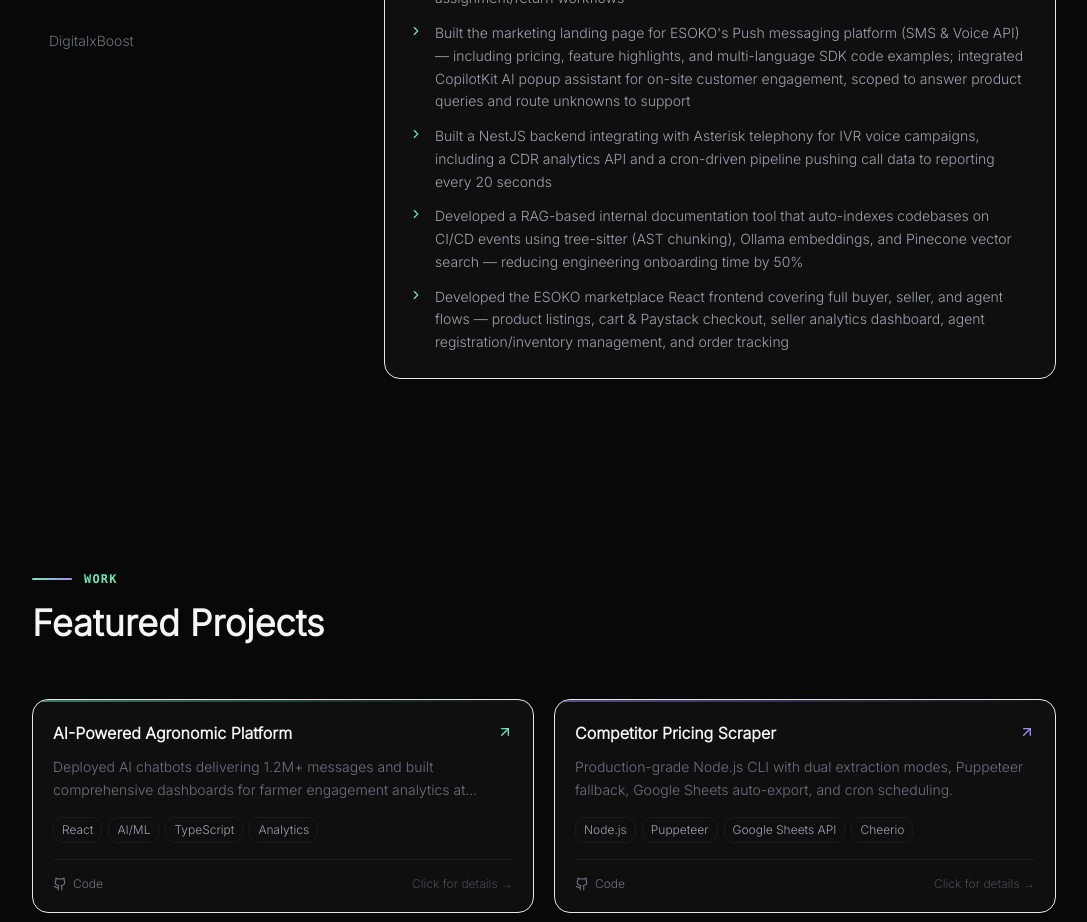
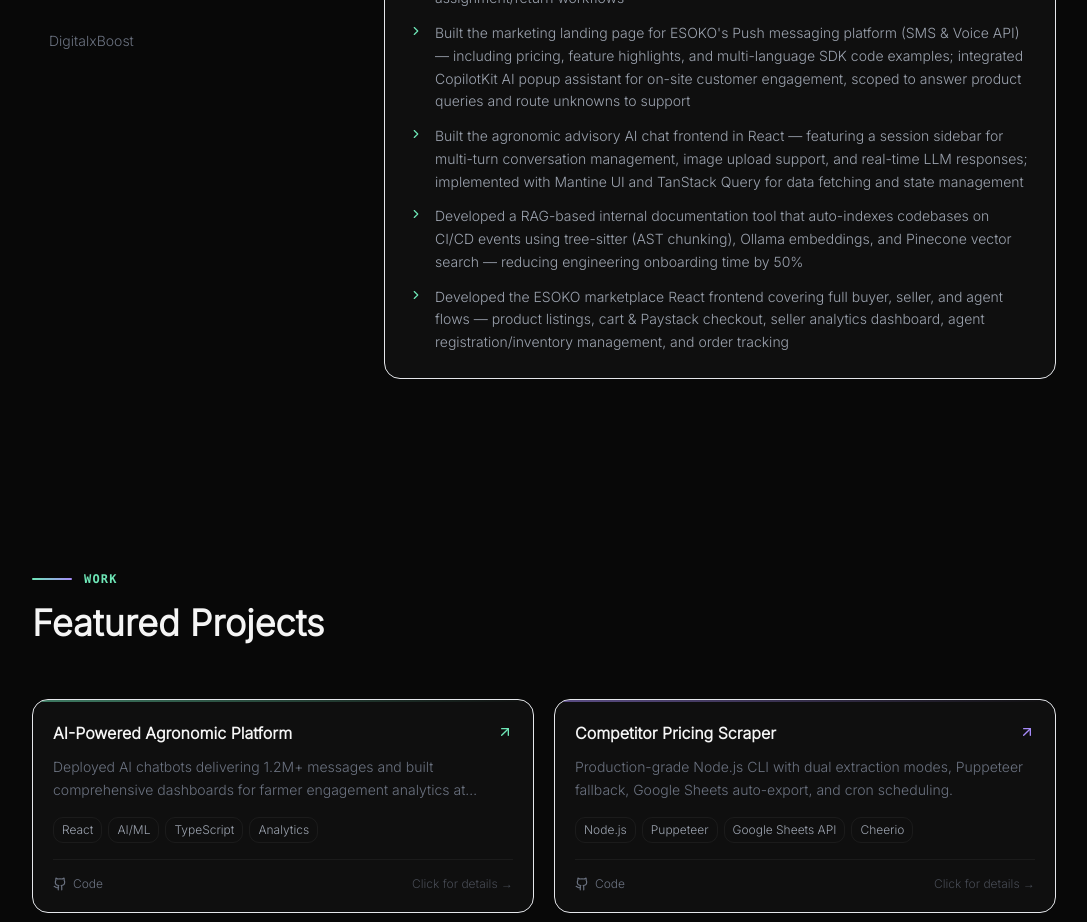
Before and after one commit to bismark66/Bismark_Agyare, a React (Vite) app: page / in a window 1280 px wide. Shown: the part 2380-3302 px from the top of the page, without its empty margins (96-1183 px from the left). Built offline with nearby package versions, Linux system fonts and the light colour scheme.

Commit message:
feat: Update experience details with new agronomic advisory AI chat frontend implementation

```diff
--- a/src/screens/PortoflioDark/Portfolio.tsx
+++ b/src/screens/PortoflioDark/Portfolio.tsx
@@ -75,7 +75,7 @@ const experienceDetails = [
     responsibilities: [
       "Built the DigiMakt internal admin dashboards in React covering agents, farmers, finance, warehouse, recruitment, training, and marketplace operations; developed agent-facing web forms including KYC document upload (Ghana Card, profile photo) and inventory assignment/return workflows",
       "Built the marketing landing page for ESOKO's Push messaging platform (SMS & Voice API) — including pricing, feature highlights, and multi-language SDK code examples; integrated CopilotKit AI popup assistant for on-site customer engagement, scoped to answer product queries and route unknowns to support",
-      "Built a NestJS backend integrating with Asterisk telephony for IVR voice campaigns, including a CDR analytics API and a cron-driven pipeline pushing call data to reporting every 20 seconds",
+      "Built the agronomic advisory AI chat frontend in React — featuring a session sidebar for multi-turn conversation management, image upload support, and real-time LLM responses; implemented with Mantine UI and TanStack Query for data fetching and state management",
       "Developed a RAG-based internal documentation tool that auto-indexes codebases on CI/CD events using tree-sitter (AST chunking), Ollama embeddings, and Pinecone vector search — reducing engineering onboarding time by 50%",
       "Developed the ESOKO marketplace React frontend covering full buyer, seller, and agent flows — product listings, cart & Paystack checkout, seller analytics dashboard, agent registration/inventory management, and order tracking",
     ],
```
